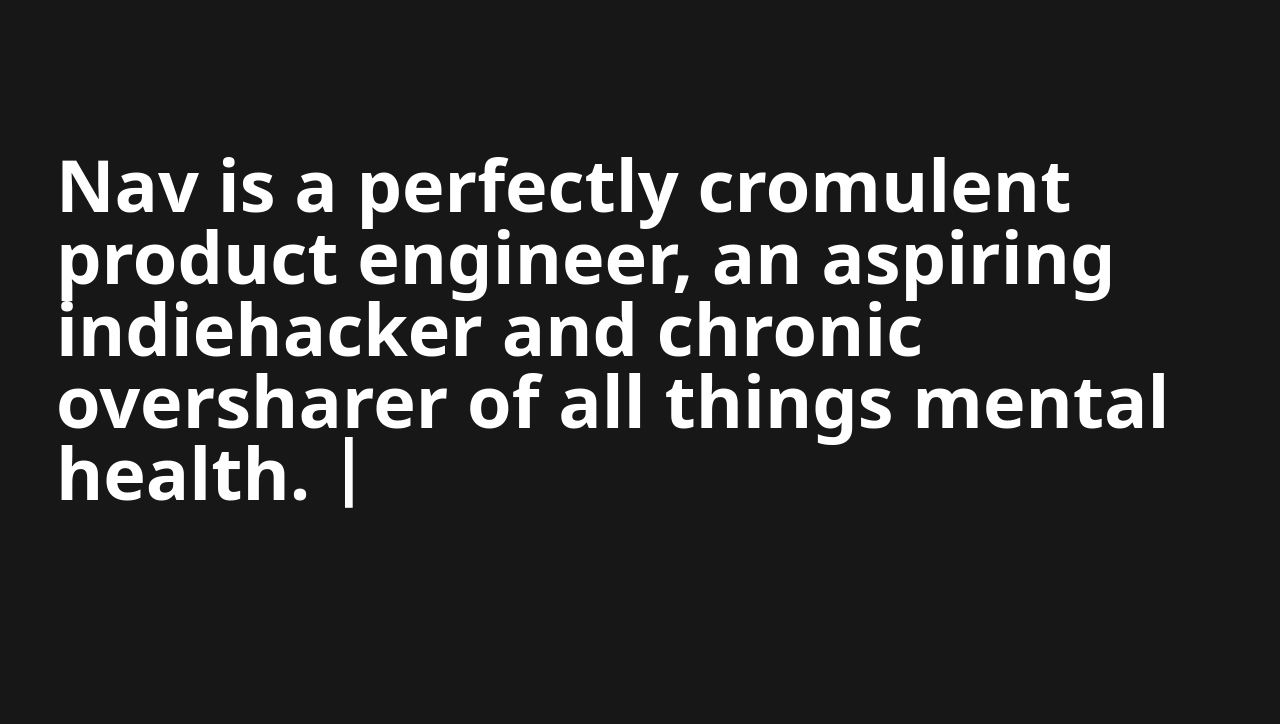
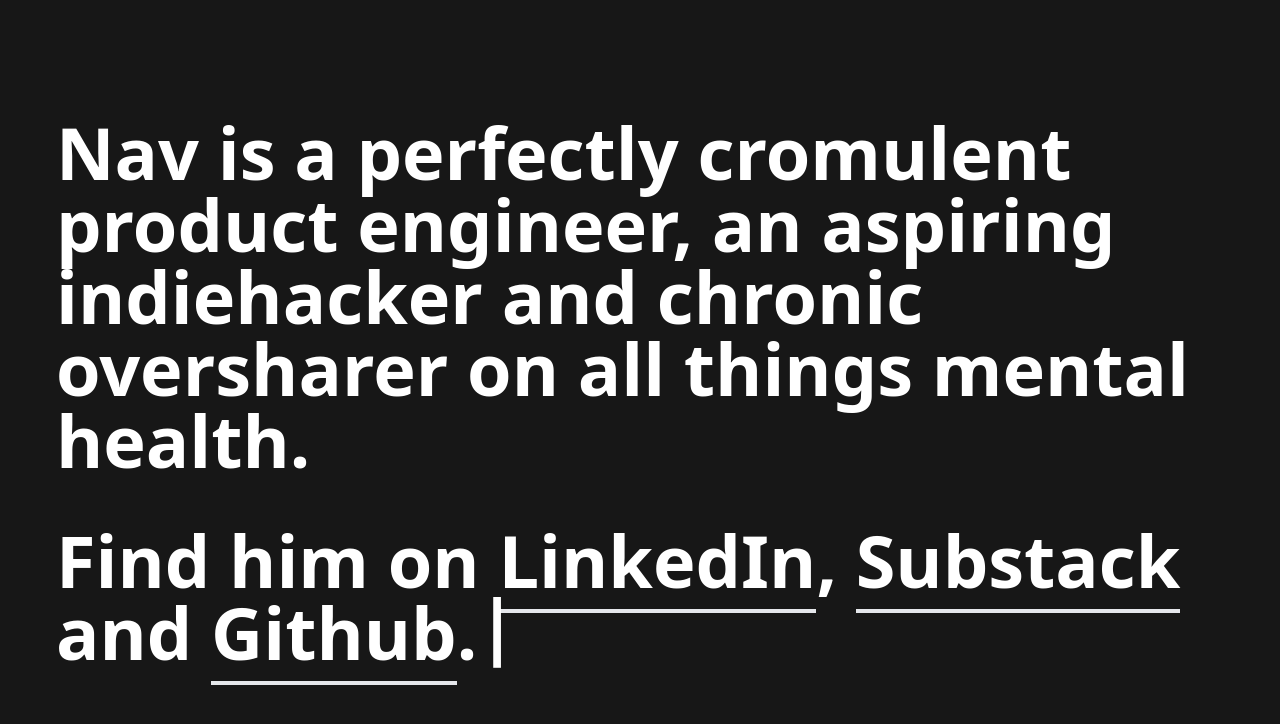
Before and after one commit to sirmews/perfectlycromulent.dev, a Next.js app: page / in a window 1280 px wide. Shown: the top 724 px of the page. Built offline with nearby package versions, Linux system fonts and the light colour scheme.

Commit message:
handle custom anchor styling

```diff
--- a/app/components/Hero.tsx
+++ b/app/components/Hero.tsx
@@ -4,14 +4,34 @@
   children: React.ReactNode
 }
 
-export const Hero: React.FC<HeroProps> = ({ children }) => (
-  <div className='py-24 sm:py-32'>
+export const Hero: React.FC<HeroProps> = ({ children }) => {
+  const tagStyles: { [key: string]: string } = {
+    a: 'border-b-4 hover:bg-white hover:text-gray-900',
+  }
+
+  const childrenWithExtraProp = React.Children.map(children, (child) => {
+    if (
+      React.isValidElement<HTMLElement>(child) &&
+      tagStyles[child.type as string]
+    ) {
+      return React.cloneElement(child, {
+        className: `${child.props.className} ${
+          tagStyles[child.type as string]
+        }`,
+      })
+    }
+    return child
+  })
+
+  return (
+    <div className=''>
       <div className='mx-auto max-w-7xl px-2 lg:px-6'>
         <div className='mx-auto lg:mx-0'>
           <p className='text-5xl font-semibold tracking-normal sm:text-7xl'>
-          {children}
+            {childrenWithExtraProp}
           </p>
         </div>
       </div>
     </div>
   )
+}
--- a/app/page.tsx
+++ b/app/page.tsx
@@ -4,11 +4,38 @@
 
 export default function Home() {
   return (
-    <main>
-      <div>
+    <main className='flex h-screen'>
+      <div className='space-y-12 pt-24'>
         <Hero>
           Nav is a perfectly cromulent product engineer, an aspiring indiehacker
-          and chronic oversharer of all things mental health. <Cursor />
+          and chronic oversharer on all things mental health.
+        </Hero>
+        <Hero>
+          Find him on{' '}
+          <a
+            href='https://www.linkedin.com/in/nav-rao/'
+            rel='noreferrer noopener'
+            target='_blank'
+          >
+            LinkedIn
+          </a>
+          ,{' '}
+          <a
+            href='https://theperfectlycromulent.substack.com/'
+            rel='noreferrer noopener'
+            target='_blank'
+          >
+            Substack
+          </a>{' '}
+          and{' '}
+          <a
+            href='https://github.com/sirmews'
+            rel='noreferrer noopener'
+            target='_blank'
+          >
+            Github
+          </a>
+          .<Cursor />
         </Hero>
       </div>
     </main>
```
Lines whose indentation alone changed are shown as unchanged.
